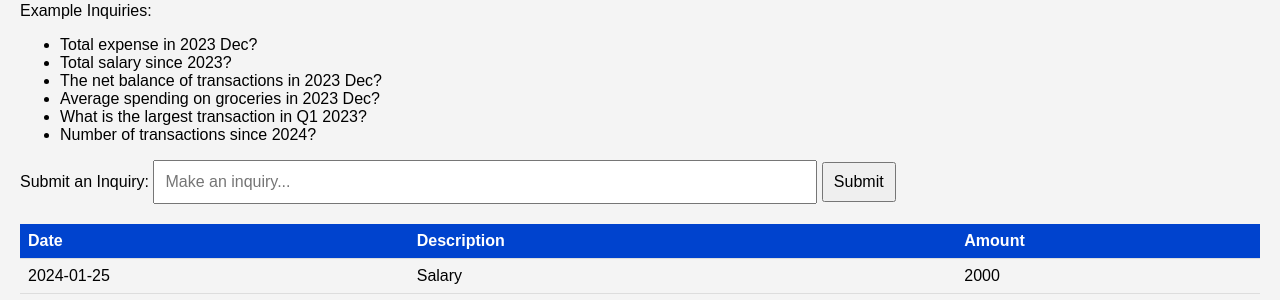
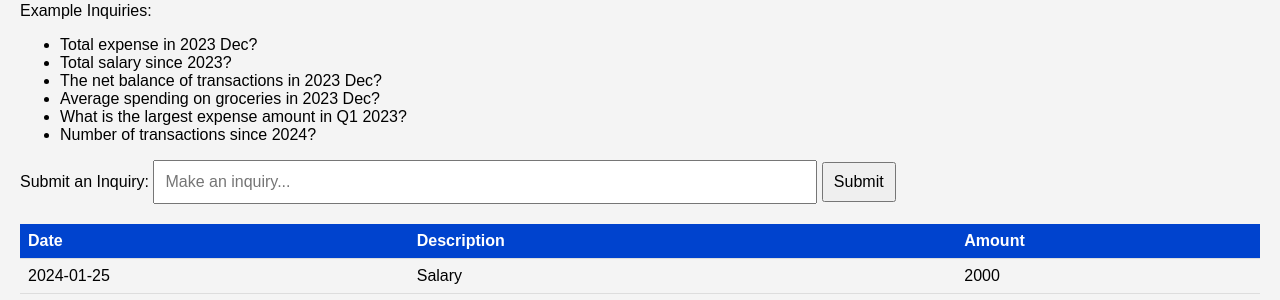
Before and after one commit to vicky-playground/TransactBot, a Flask app: page / in a window 1280 px wide. Shown: the part 150-450 px from the top of the page. Run offline with Flask 3, Linux system fonts and the light colour scheme; data comes from the database, SQL or seed files in the repository.

Commit message:
Update index.html

```diff
--- a/templates/index.html
+++ b/templates/index.html
@@ -21,7 +21,7 @@
             <li>Total salary since 2023?</li>
             <li>The net balance of transactions in 2023 Dec?</li>
             <li>Average spending on groceries in 2023 Dec?</li>
-            <li>What is the largest transaction in Q1 2023?</li>
+            <li>What is the largest expense amount in Q1 2023?</li>
             <li>Number of transactions since 2024?</li>
         </ul>
     </div>
```
